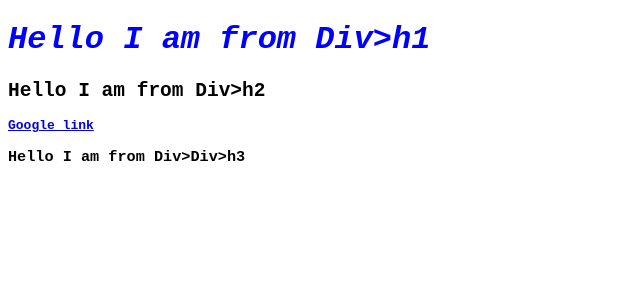
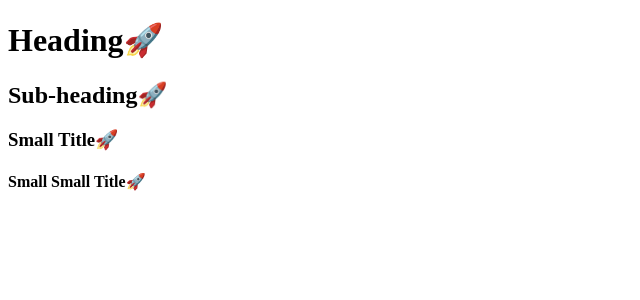
Before and after one commit to anilsimha13/core-react, a React (Vite) app: page / in a window 1280 px wide. Shown: the top 300 px of the page, without its empty margins (0-640 px from the left). Built offline with nearby package versions, Linux system fonts and the light colour scheme.

Commit message:
Episode-03 | Laying the foundation

```diff
--- a/App.js
+++ b/App.js
@@ -1,32 +1,31 @@
 import React from "react";
 import ReactDOM from "react-dom/client";
-const heading = React.createElement("div", { key: 1, id: "main-div" }, [
-  React.createElement(
-    "h1",
-    { key: 2, id: "main-heading" },
-    "Hello I am from Div>h1"
-  ),
-  React.createElement(
-    "h2",
-    { key: 3, id: "second-heading" },
-    "Hello I am from Div>h2"
-  ),
-  React.createElement(
-    "div",
-    { key: 4, id: "sub-div" },
-    React.createElement(
-      "a",
-      { key: "link", href: "https://www.google.com", target: "_blank" },
-      "Google link"
-    ),
 
-    React.createElement(
-      "h3",
-      { id: "third-heading" },
-      "Hello I am from Div>Div>h3"
-    )
-  ),
-]);
+const Title = () => {
+  return (
+    <div className="main-div">
+      <h1 className="main-heading">Heading🚀</h1>
+    </div>
+  );
+};
 
+const smallTitle = [
+  <h3 className="small-title" key={1}>
+    Small Title🚀
+  </h3>,
+  <h4 className="sm-sm-title" key={2}>
+    Small Small Title🚀
+  </h4>,
+];
+
+const Heading = () => {
+  return (
+    <div className="sub-div">
+      <Title />
+      <h2 className="sub-heading">Sub-heading🚀</h2>
+      {smallTitle}
+    </div>
+  );
+};
 const root = ReactDOM.createRoot(document.getElementById("root"));
-root.render(heading);
+root.render(<Heading />);
--- a/package.json
+++ b/package.json
@@ -14,7 +14,9 @@
   "author": "Anil Simha",
   "type": "commonjs",
   "scripts": {
-    "test": "jest"
+    "test": "jest",
+    "start": "parcel index.html",
+    "build": "parcel build index.html"
   },
   "devDependencies": {
     "parcel": "^2.16.0"
```
Also changed, not shown: 1 other file (tests, documents, lock files or other folders).
